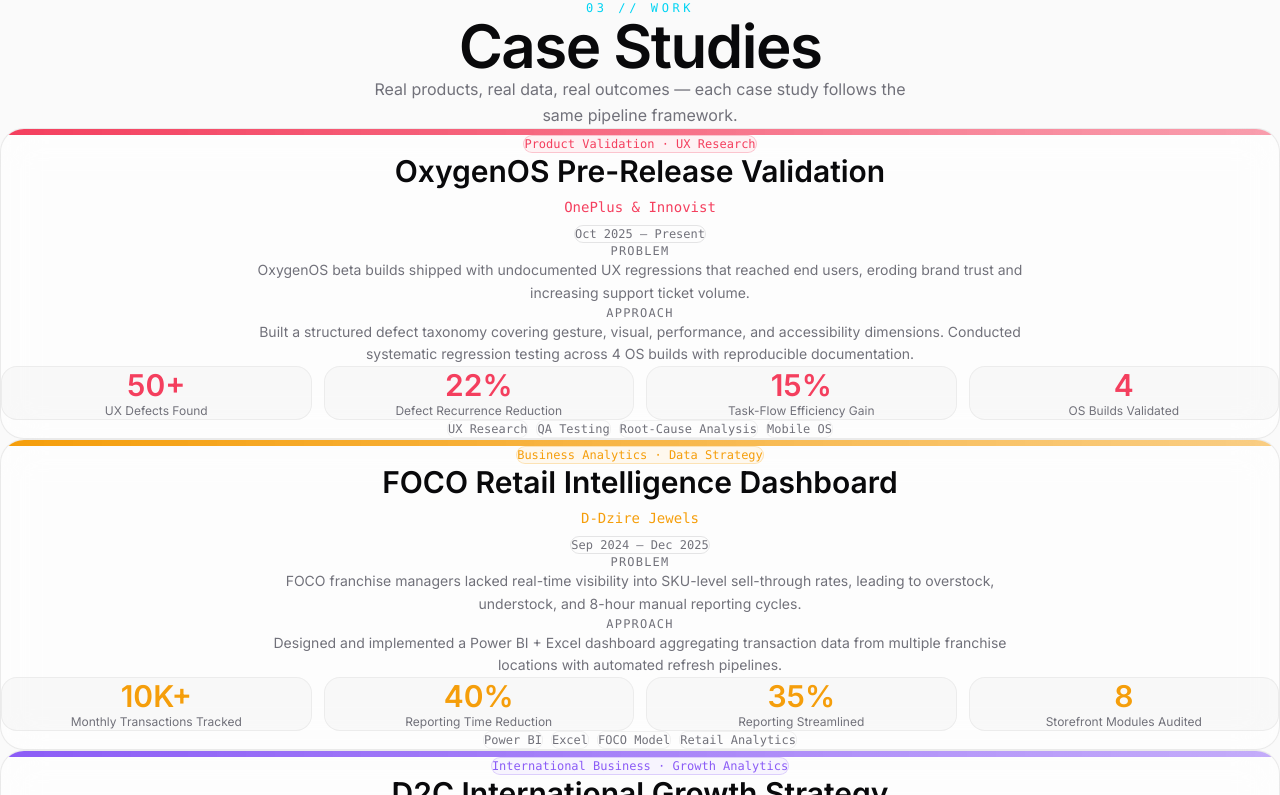
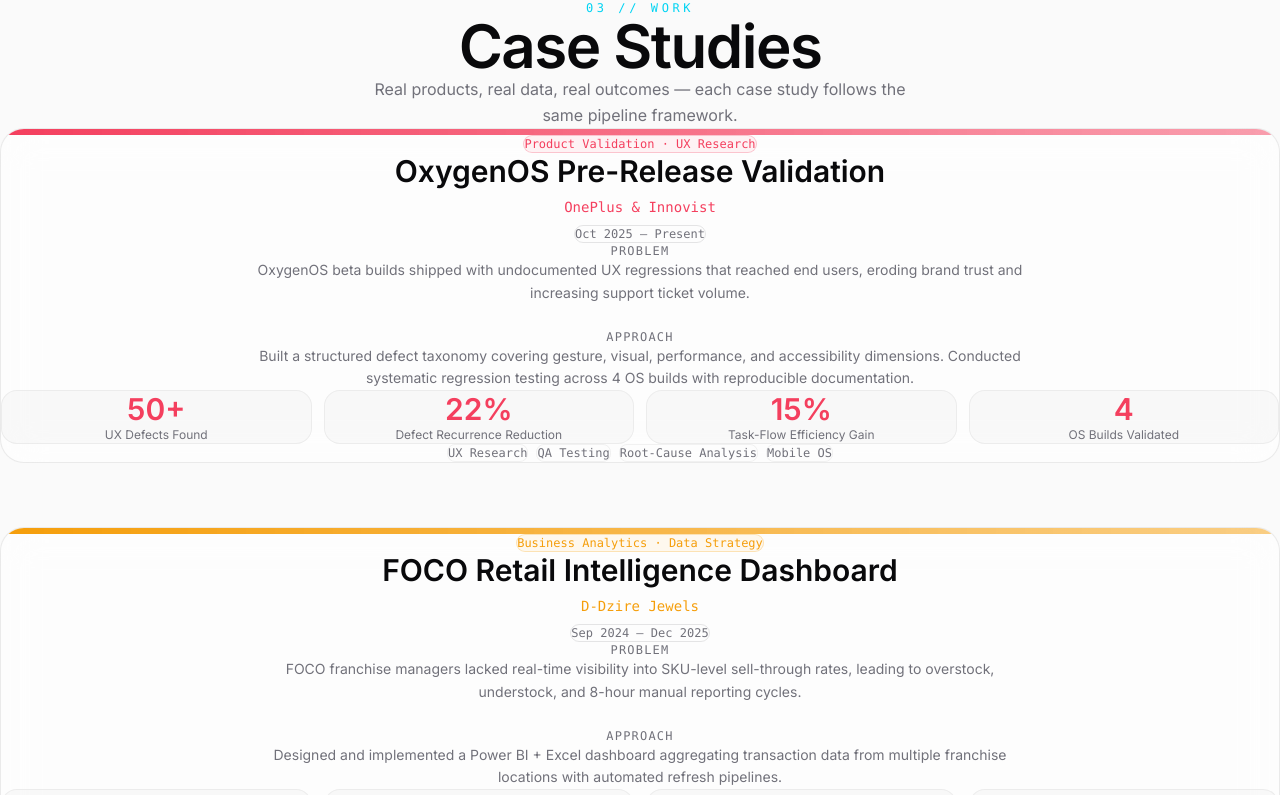
Before and after one commit to forbesayush/portfolio, a Next.js app: page / in a window 1280 px wide. Shown: the part 1265-2060 px from the top of the page. Built offline with nearby package versions, Linux system fonts and the light colour scheme; no server answers.

Commit message:
style(ui): resolve spacing conflict between case studies cards by replacing sibling space-y with robust Flexbox gap

```diff
--- a/components/CaseStudies.tsx
+++ b/components/CaseStudies.tsx
@@ -72,7 +72,7 @@ function CaseCard({ study }: { study: typeof CASE_STUDIES[0] }) {
         </div>
 
         {/* Problem & Approach */}
-        <div className="space-y-6 mb-8 max-w-3xl w-full text-center">
+        <div className="flex flex-col gap-6 mb-8 max-w-3xl w-full text-center">
           <div>
             <div className="text-xs font-mono text-zinc-500 uppercase tracking-widest mb-2 text-center">Problem</div>
             <p className="text-zinc-400 text-sm leading-relaxed text-center">{study.problem}</p>
@@ -125,7 +125,7 @@ export default function CaseStudies() {
         </motion.p>
       </div>
       <div className="max-w-7xl w-full mx-auto">
-        <div className="space-y-8">
+        <div className="flex flex-col gap-12 md:gap-16">
           {CASE_STUDIES.map((study) => (
             <CaseCard key={study.id} study={study} />
           ))}
```
